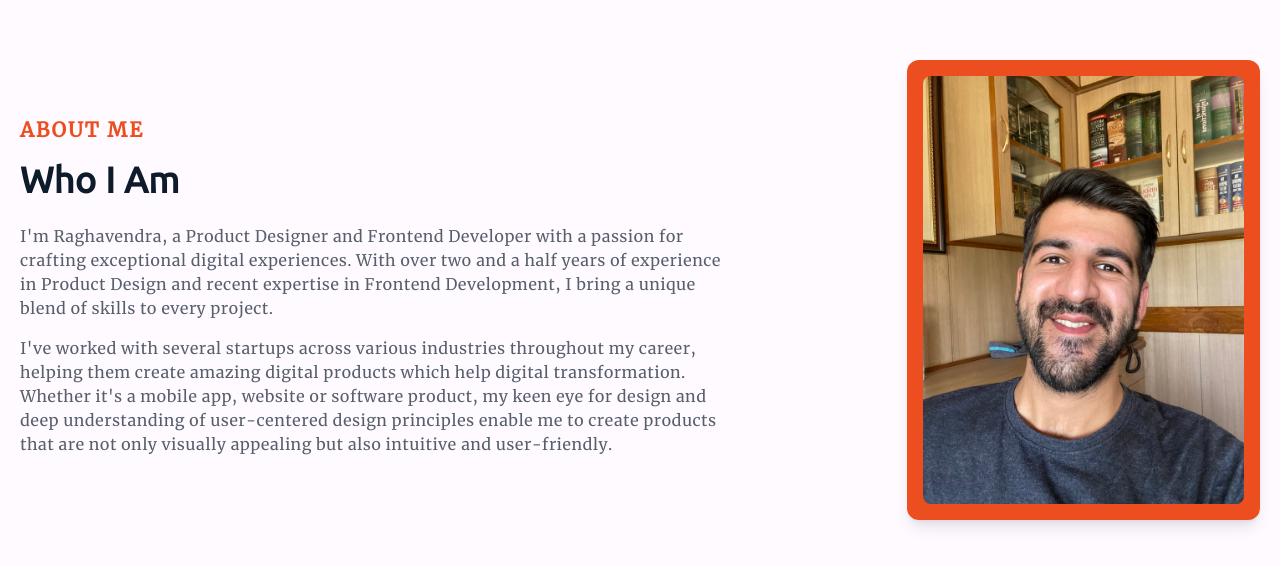
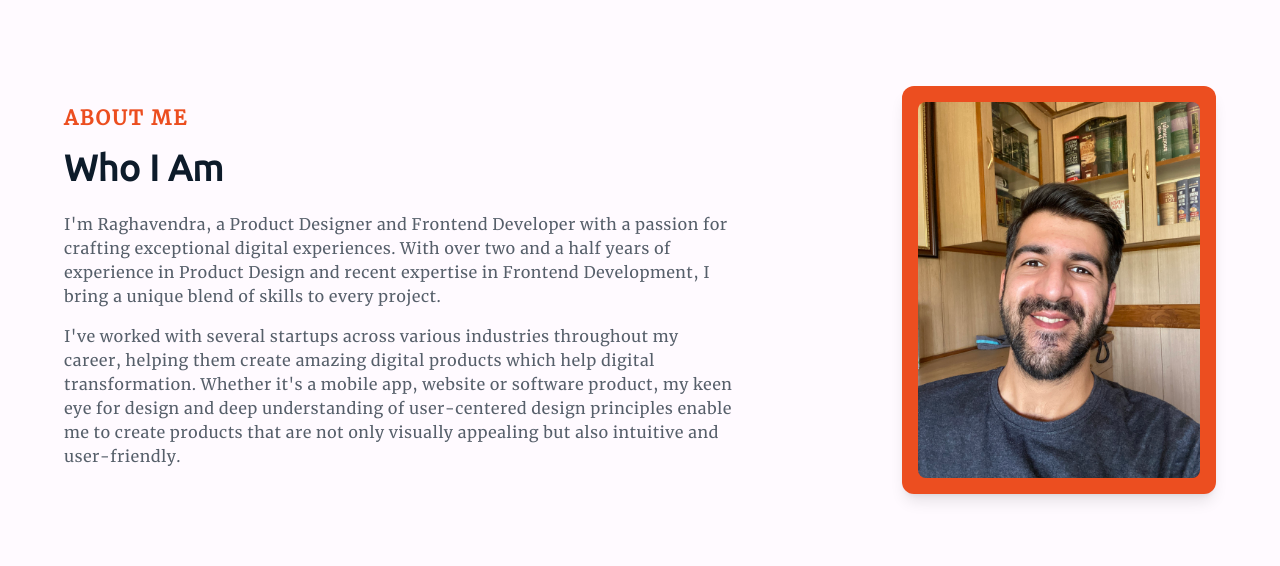
Before and after one commit to rsingh989/portfolio, a Next.js app: page / in a window 1280 px wide. Shown: the part 910-1476 px from the top of the page. Built offline with nearby package versions, Linux system fonts and the light colour scheme.

Commit message:
Finessed the about me section

```diff
--- a/components/About.jsx
+++ b/components/About.jsx
@@ -45,7 +45,7 @@ const About = () => {
     //     </div>
     //   </div>
     // </div>
-    <div className="w-full md:h-screen p-2 flex items-center py-16">
+    <div className="w-full md:h-screen p-2 lg:p-16 flex items-center py-16">
       <div className="max-w-[1240px] m-auto flex flex-col-reverse justify-between items-center lg:flex-row">
         <div className="flex flex-col items-center justify-start py-4 lg:items-start">
           <p className="uppercase text-xl font-bold tracking-widest text-flame-950">
```
